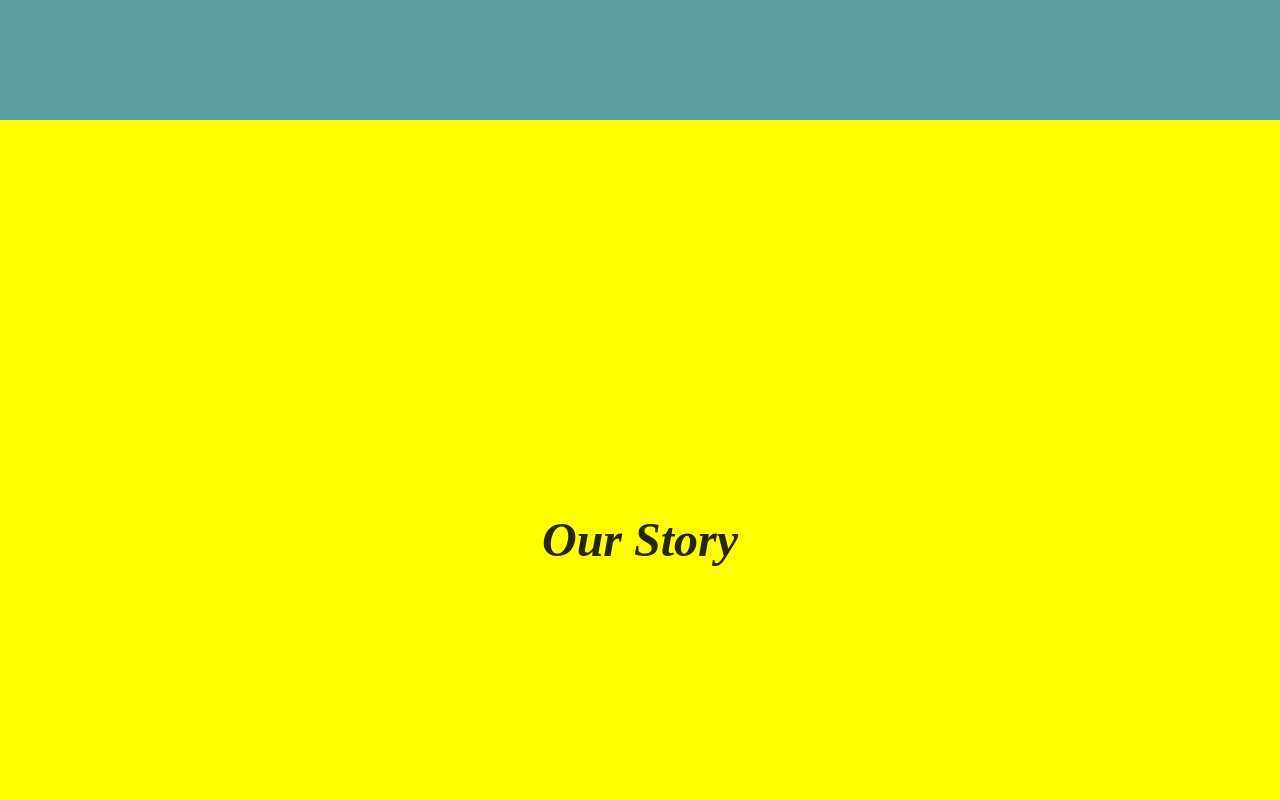
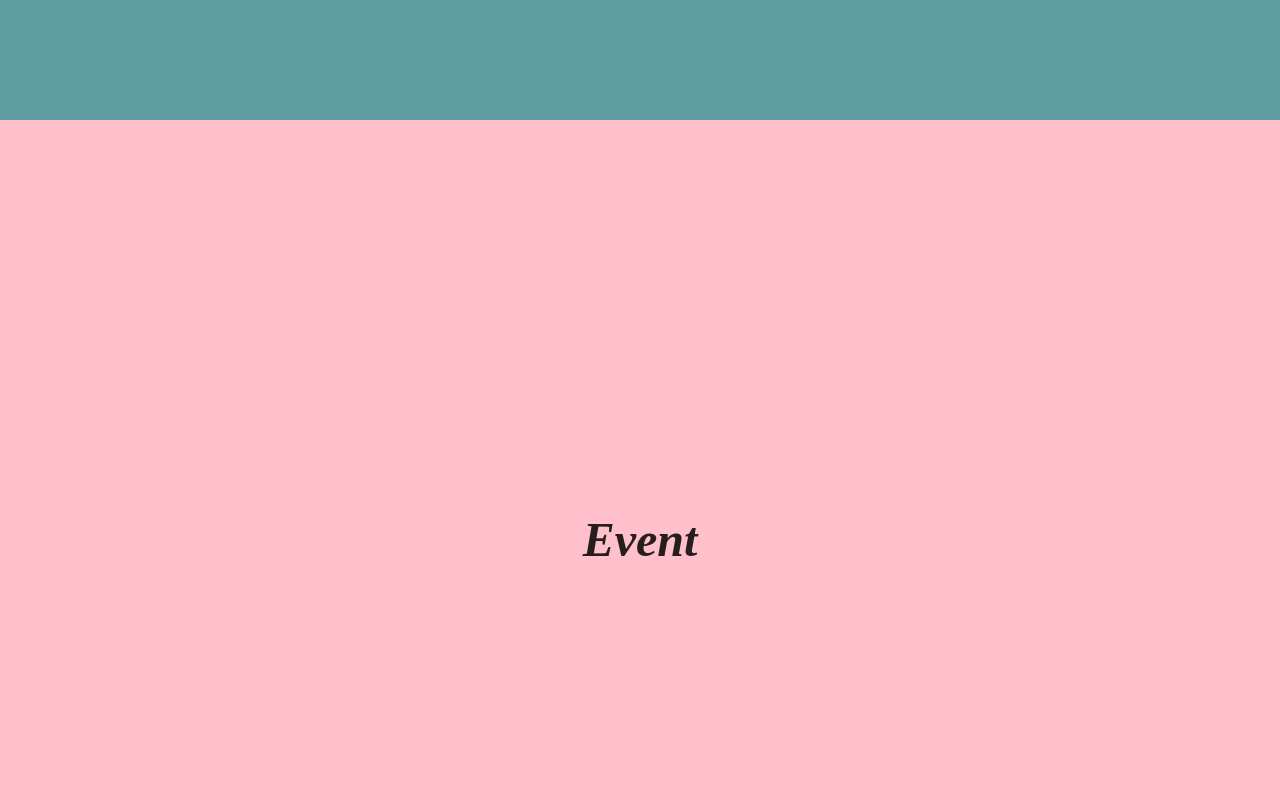
Before and after one commit to johengrace/wedding, a React (Create React App) app: page / in a window 1280 px wide. Shown: the part 680-1480 px from the top of the page. Built offline with nearby package versions, Linux system fonts and the light colour scheme.

Commit message:
Add event page

```diff
--- a/package.json
+++ b/package.json
@@ -1,6 +1,6 @@
 {
   "name": "wedding",
-  "homepage": "http://johengrace.github.io/wedding",
+  "homepage": "http://johengrace.github.io/",
   "version": "0.1.0",
   "private": true,
   "dependencies": {
--- a/src/App.css
+++ b/src/App.css
@@ -75,6 +75,19 @@
   background-color: cadetblue;
 }
 
+.event{
+  width: 100%;
+  height: 100vh;
+  box-sizing: border-box;
+  font-family: "Montserrat", sans-serif;
+  display: flex;
+  flex-direction: column;
+  align-items: center;
+  justify-content: center;
+  padding-top: 40px;
+  background-color: pink;
+}
+
 .story {
   width: 100%;
   height: 100vh;
--- a/src/App.tsx
+++ b/src/App.tsx
@@ -13,6 +13,7 @@ const App = () => {
                 <div className="App">
                 <NavBar />
                 <Route path="/" exact component={Home} />
+                <Route path="/wedding" exact component={Home} />
                 {/* <Route path="/story" component={Story} />
                 <Route path="/rsvp" component={Rsvp} /> */}
                 </div>
--- a/src/component/Navigation.tsx
+++ b/src/component/Navigation.tsx
@@ -11,8 +11,10 @@ const NavBar = () => {
                     Home
                 </ScrollLink>
             </Menu.Item>
-            <Menu.Item key="rsvp">
+            <Menu.Item key="event">
+                <ScrollLink to="event" smooth={true}>
                     Event
+                </ScrollLink>
             </Menu.Item>
             <Menu.Item key="story">
                 <ScrollLink to="story"  smooth={true}>
--- a/src/pages/Home.tsx
+++ b/src/pages/Home.tsx
@@ -2,6 +2,7 @@ import { motion, AnimatePresence } from "framer-motion";
 import Header from "./Header";
 import Rsvp from "./Rsvp";
 import Story from "./Story";
+import WEvent from "./WeddingEvent";
 
 const Home = () => {
     return(
@@ -12,6 +13,7 @@ const Home = () => {
             animate={{ opacity: 1 }}
         >
             <Header/>
+            <WEvent/>
             <Story/>
             <Rsvp />
         </motion.div>
--- /dev/null
+++ b/src/pages/WeddingEvent.tsx
@@ -0,0 +1,12 @@
+const WEvent = () => {
+    return(
+        <div className="event" id="event">
+            <div className="s-heading">
+                <h1>Event</h1>
+                <p></p>
+            </div>
+        </div>
+    )
+}
+
+export default WEvent;
```
